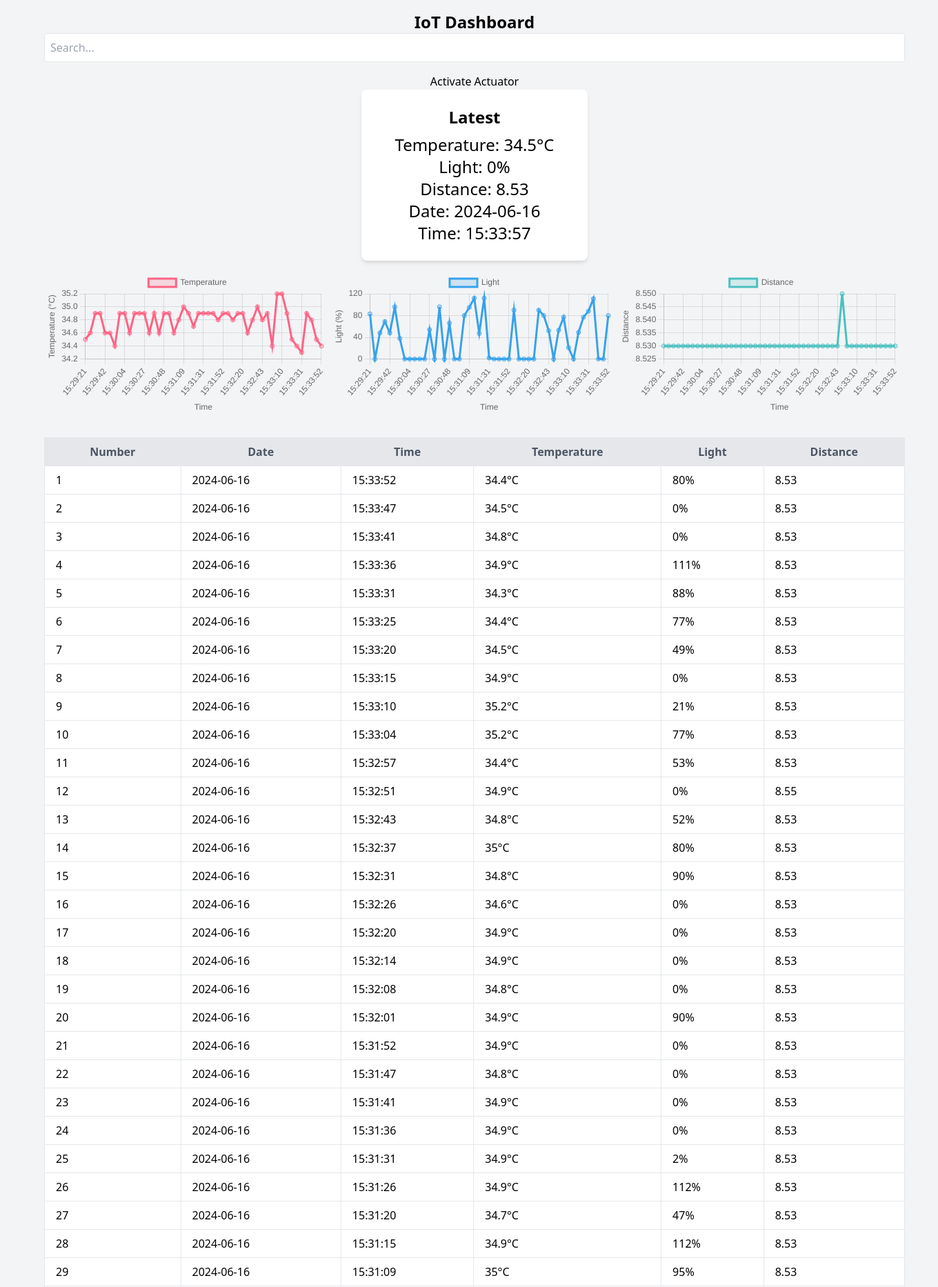
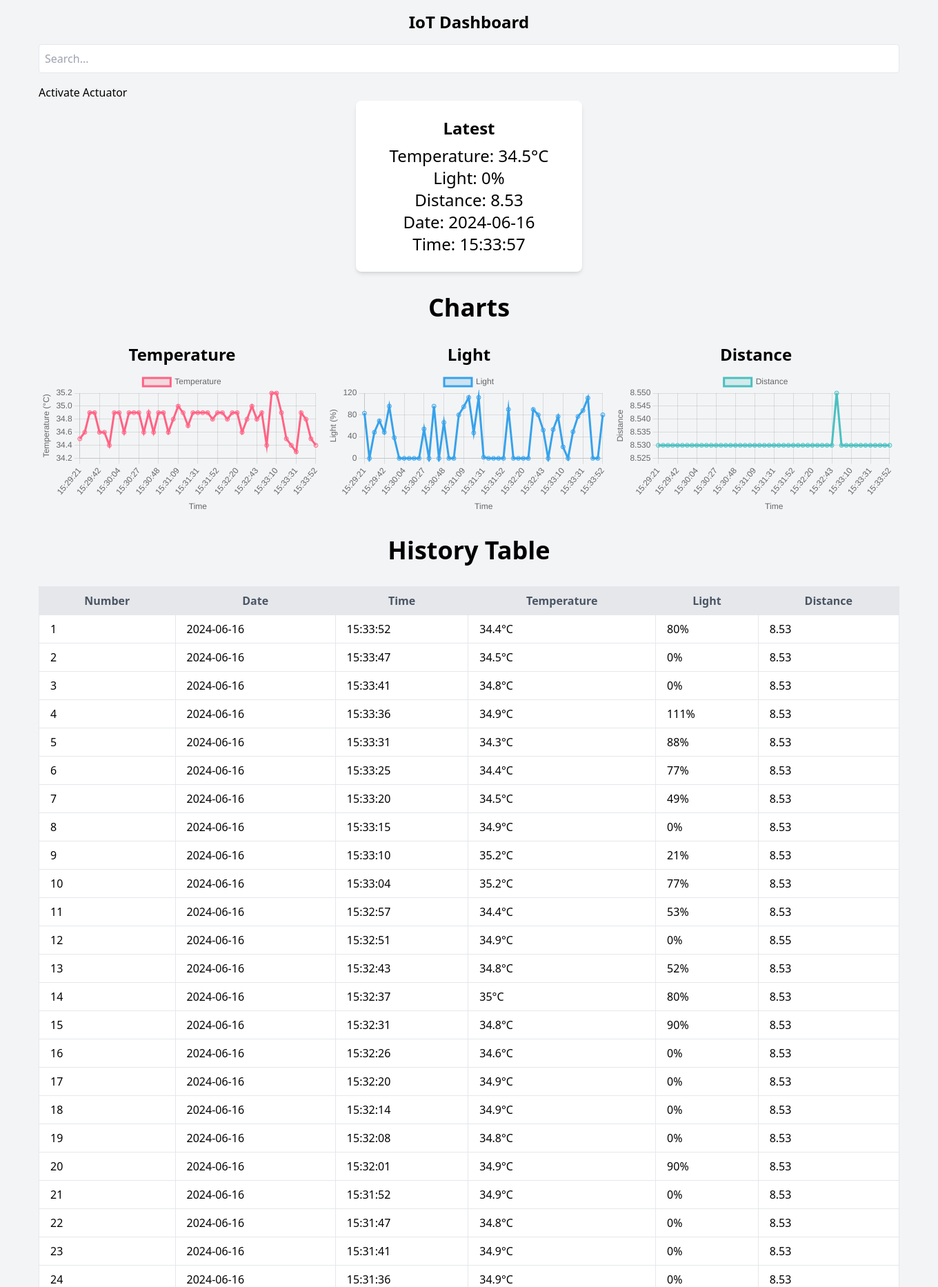
Before and after one commit to S1KomIPB/2024-K4-04, a FastAPI app: page / in a window 1360 px wide. Shown: the top 1866 px of the page at 69% size. Run offline with FastAPI, Linux system fonts and the light colour scheme; data comes from the database, SQL or seed files in the repository; parts of the project's set-up code (start-up, migrations or seed data) failed here and were passed over.

Commit message:
add title section

```diff
--- a/static/css/output.css
+++ b/static/css/output.css
@@ -597,6 +597,16 @@
   margin-right: 3rem;
 }
 
+.mx-auto {
+  margin-left: auto;
+  margin-right: auto;
+}
+
+.mx-2 {
+  margin-left: 0.5rem;
+  margin-right: 0.5rem;
+}
+
 .mb-2 {
   margin-bottom: 0.5rem;
 }
@@ -663,6 +673,12 @@
 
 .gap-4 {
   gap: 1rem;
+}
+
+.space-y-8 > :not([hidden]) ~ :not([hidden]) {
+  --tw-space-y-reverse: 0;
+  margin-top: calc(2rem * calc(1 - var(--tw-space-y-reverse)));
+  margin-bottom: calc(2rem * var(--tw-space-y-reverse));
 }
 
 .rounded {
@@ -734,6 +750,16 @@
   line-height: 1.75rem;
 }
 
+.text-3xl {
+  font-size: 1.875rem;
+  line-height: 2.25rem;
+}
+
+.text-4xl {
+  font-size: 2.25rem;
+  line-height: 2.5rem;
+}
+
 .font-bold {
   font-weight: 700;
 }
--- a/static/js/dashboard.js
+++ b/static/js/dashboard.js
@@ -16,7 +16,7 @@
 // Function to fetch sensor data from the API
 async function fetchSensorData() {
     try {
-        const response = await fetch('/get?limit=50');
+        const response = await fetch('/get?limit=50'); // Removed the limit parameter
         if (!response.ok) {
             throw new Error('Network response was not ok ' + response.statusText);
         }
@@ -85,6 +85,7 @@
         dashboard.innerHTML = '';
 
         if (filteredData.length > 0) {
+            // Latest data section
             const newestSensor = filteredData[0];
             const newestCard = createCard(newestSensor);
             const newestWrapper = document.createElement('div');
@@ -100,36 +101,54 @@
             const lightData = otherSensors.map(sensor => sensor.light).reverse();
             const distanceData = otherSensors.map(sensor => sensor.distance).reverse();
 
-            // Create a container for the charts
+            // Add Charts title
+            const chartsTitle = document.createElement('div');
+            chartsTitle.className = 'text-4xl font-bold mb-4 text-center';
+            chartsTitle.textContent = 'Charts';
+            dashboard.appendChild(chartsTitle);
+
+            // Graph section
             const chartsContainer = document.createElement('div');
             chartsContainer.className = 'flex flex-row justify-between mb-8';
 
             // Create temperature chart
             const tempCanvasWrapper = document.createElement('div');
-            tempCanvasWrapper.className = 'flex-1';
+            tempCanvasWrapper.className = 'flex-1 text-center';
+            const tempChartTitle = document.createElement('h4');
+            tempChartTitle.className = 'text-2xl font-bold mb-2';
+            tempChartTitle.textContent = 'Temperature';
             const tempCanvas = document.createElement('canvas');
             tempCanvas.id = 'temperatureChart';
             const tempCtx = tempCanvas.getContext('2d');
+            tempCanvasWrapper.appendChild(tempChartTitle);
             tempCanvasWrapper.appendChild(tempCanvas);
             chartsContainer.appendChild(tempCanvasWrapper);
             createChart(tempCtx, labels, temperatureData, 'Temperature', 'Temperature (°C)', 'rgba(255, 99, 132, 0.2)', 'rgba(255, 99, 132, 1)');
 
             // Create light chart
             const lightCanvasWrapper = document.createElement('div');
-            lightCanvasWrapper.className = 'flex-1';
+            lightCanvasWrapper.className = 'flex-1 text-center';
+            const lightChartTitle = document.createElement('h4');
+            lightChartTitle.className = 'text-2xl font-bold mb-2';
+            lightChartTitle.textContent = 'Light';
             const lightCanvas = document.createElement('canvas');
             lightCanvas.id = 'lightChart';
             const lightCtx = lightCanvas.getContext('2d');
+            lightCanvasWrapper.appendChild(lightChartTitle);
             lightCanvasWrapper.appendChild(lightCanvas);
             chartsContainer.appendChild(lightCanvasWrapper);
             createChart(lightCtx, labels, lightData, 'Light', 'Light (%)', 'rgba(54, 162, 235, 0.2)', 'rgba(54, 162, 235, 1)');
 
             // Create distance chart
             const distanceCanvasWrapper = document.createElement('div');
-            distanceCanvasWrapper.className = 'flex-1';
+            distanceCanvasWrapper.className = 'flex-1 text-center';
+            const distanceChartTitle = document.createElement('h4');
+            distanceChartTitle.className = 'text-2xl font-bold mb-2';
+            distanceChartTitle.textContent = 'Distance';
             const distanceCanvas = document.createElement('canvas');
             distanceCanvas.id = 'distanceChart';
             const distanceCtx = distanceCanvas.getContext('2d');
+            distanceCanvasWrapper.appendChild(distanceChartTitle);
             distanceCanvasWrapper.appendChild(distanceCanvas);
             chartsContainer.appendChild(distanceCanvasWrapper);
             createChart(distanceCtx, labels, distanceData, 'Distance', 'Distance', 'rgba(75, 192, 192, 0.2)', 'rgba(75, 192, 192, 1)');
@@ -137,7 +156,13 @@
             // Append the charts container to the dashboard
             dashboard.appendChild(chartsContainer);
 
-            // Now create and append the table
+            // Add Graphs title
+            const tableTitle = document.createElement('div');
+            tableTitle.className = 'text-4xl font-bold mb-4 text-center';
+            tableTitle.textContent = 'History Table';
+            dashboard.appendChild(tableTitle);
+
+            // Table section
             const tableWrapper = document.createElement('div');
             tableWrapper.className = 'mb-8';
 
@@ -172,7 +197,13 @@
 
     searchInput.addEventListener('input', (e) => {
         const query = e.target.value.toLowerCase();
-        const filteredData = data.filter(sensor => sensor.sensor.toLowerCase().includes(query));
+        const filteredData = data.filter(sensor =>
+            sensor.date.toLowerCase().includes(query) ||
+            sensor.time.toLowerCase().includes(query) ||
+            sensor.temperature.toString().toLowerCase().includes(query) ||
+            sensor.light.toString().toLowerCase().includes(query) ||
+            sensor.distance.toString().toLowerCase().includes(query)
+        );
         renderDashboard(filteredData);
     });
 }
--- a/static/templates/index.html
+++ b/static/templates/index.html
@@ -5,21 +5,19 @@
     <meta name="viewport" content="width=device-width, initial-scale=1.0">
     <title>IoT Dashboard</title>
     <link href="./static/css/output.css" rel="stylesheet">
-    <script src="https://cdn.jsdelivr.net/npm/chart.js"></script>
 </head>
 <body class="bg-gray-100">
-    <div class="container flex flex-col justify-center mx-12 p-4">
-        <h1 class="text-2xl font-bold text-center">IoT Dashboard</h1>
+    <div class="container mx-auto p-4">
+        <h1 class="text-2xl font-bold text-center mb-4">IoT Dashboard</h1>
         <input id="search" type="text" placeholder="Search..." class="mb-4 p-2 border rounded w-full">
         <button><a href="/actuator" id="fetchButton">Activate Actuator</a></button>
 
-        <div id="dashboard">
+        <div id="dashboard" class="space-y-8">
             <!-- Dynamic content will be inserted here -->
         </div>
-
-        <canvas id="sensorChart" width="400" height="200"></canvas>
     </div>
 
+    <script src="https://cdn.jsdelivr.net/npm/chart.js"></script>
     <script src="./static/js/dashboard.js"></script>
 </body>
 </html>
```
Also changed, not shown: static/templates/actuator.html (+7 -5 lines).
